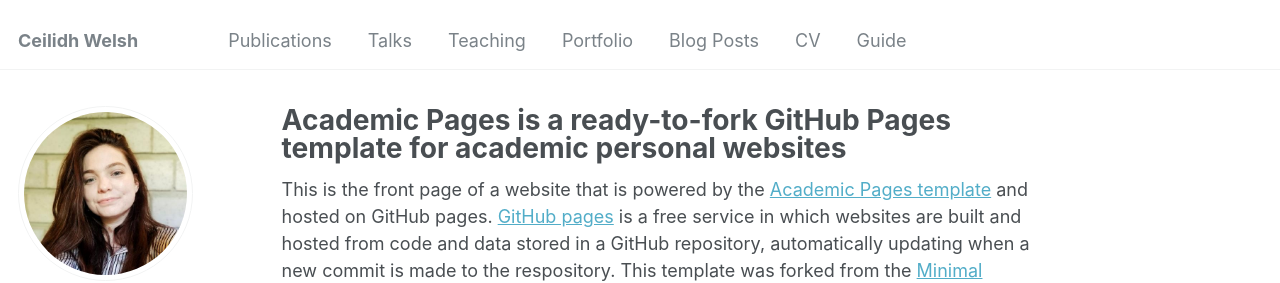
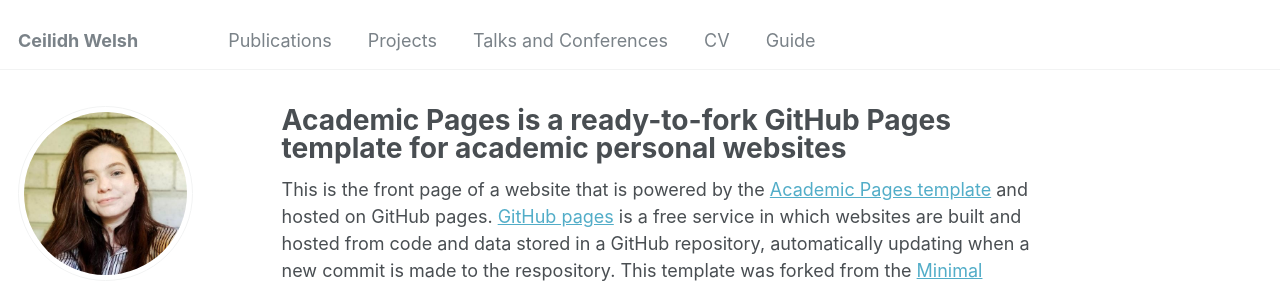
Before and after one commit to CeilidhWelsh/CeilidhWelsh.github.io, a Jekyll site: the page built from _pages/about.md, in a window 1280 px wide. Shown: the top 283 px of the page. Built offline with Jekyll 4.4.1, drawn with Linux system fonts in a browser that asks for light colours; some web fonts are replaced.

Commit message:
Update navigation.yml
changed the teaching page to a project page, and changed the title of the talks page to 'talks and conferences', also changed the order of the subpages

```diff
--- a/_data/navigation.yml
+++ b/_data/navigation.yml
@@ -3,17 +3,17 @@ main:
   - title: "Publications"
     url: /publications/
 
-  - title: "Talks"
+  - title: "Projects"
+    url: /projects/
+
+  - title: "Talks and Conferences"
     url: /talks/
 
-  - title: "Teaching"
-    url: /teaching/
+  #- title: "Portfolio"
+  #  url: /portfolio/
 
-  - title: "Portfolio"
-    url: /portfolio/
-
-  - title: "Blog Posts"
-    url: /year-archive/
+  #- title: "Blog Posts"
+  #  url: /year-archive/
 
   - title: "CV"
     url: /cv/
```
